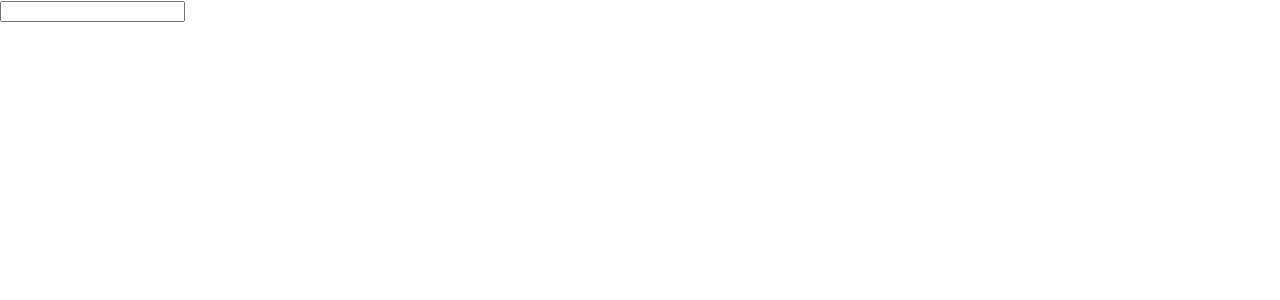
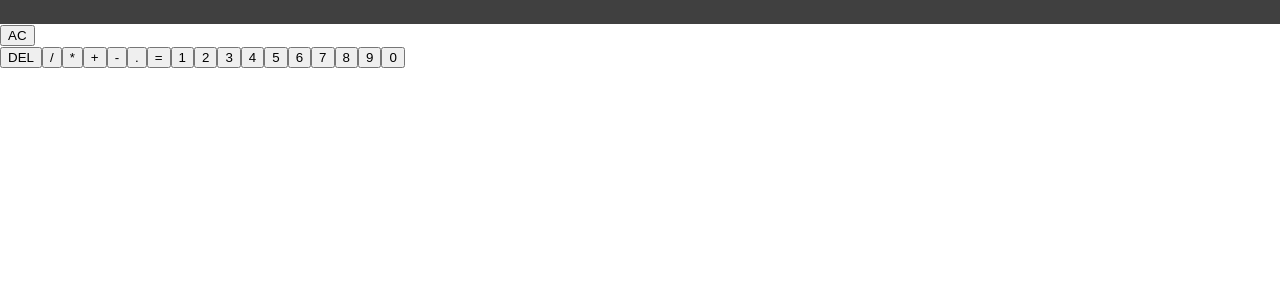
Before and after one commit to katredford/react_calc, a React (Create React App) app: page / in a window 1280 px wide. Shown: the top 300 px of the page. Built offline with nearby package versions, Linux system fonts and the light colour scheme.

Commit message:
add calculator buttons

```diff
--- a/src/App.js
+++ b/src/App.js
@@ -1,7 +1,7 @@
 
 import './App.css';
 import React, { useState, useReducer } from "react"
-import Todo from "./components/Todo/index.js"
+import "./style.css"
 
 export const ACTIONS = {
   ADD_TODO: "add-todo",
@@ -10,30 +10,10 @@
 }
 
 function reducer(todos, action) {
-  switch (action.type) {
-    case ACTIONS.ADD_TODO:
-      return [...todos, newTodo(action.payload.name)]
-    case ACTIONS.TOGGLE_TODO:
-      return todos.map(todo => {
-        if (todo.id === action.payload.id) {
-          return {...todo, complete: !todo.complete}
-        }
-        return todo
-      })
-    case ACTIONS.DELETE_TODO:
-      return todos.filter(todo => todo.id !== action.payload.id)
-    default:
-      return todos
 
-    // default:
-    //   return todos
-    }
   }
 
-function newTodo(name) {
 
-   return {id: Date.now(), name: name, complete: false}
-  }
 
 
 export function App() {
@@ -43,21 +23,38 @@
 
 
 
-  function handleSubmit(e) {
-    e.preventDefault()
-    dispatch({ type: ACTIONS.ADD_TODO, payload: {name: name} })
-    setName('')
-  }
-  console.log(todos)
   return (
     <>
-      <form onSubmit={handleSubmit}>
-        <input type="text" value={name}
-onChange={e => setName(e.target.value)} />
-      </form>
-      {todos.map(todo => {
-        return <Todo key={todo.id} todo={todo} dispatch={dispatch} />
-      })}
+         <div className="output">
+        <div className="previous-operand">
+
+        </div>
+        <div className="current-operand"></div>
+      </div>
+      <button
+        className="span-two"
+
+      >
+        AC
+      </button>
+      <div> </div>
+      <button>DEL</button>
+      <button>/</button>
+      <button>*</button>
+      <button>+</button>
+      <button>-</button>
+      <button>.</button>
+      <button>=</button>
+      <button>1</button>
+      <button>2</button>
+      <button>3</button>
+      <button>4</button>
+      <button>5</button>
+      <button>6</button>
+      <button>7</button>
+      <button>8</button>
+      <button>9</button>
+      <button>0</button>
     </>
   );
 }
--- /dev/null
+++ b/src/style.css
@@ -0,0 +1,21 @@
+.output {
+  grid-column: 1 / -1;
+  background-color: rgba(0, 0, 0, .75);
+  display: flex;
+  flex-direction: column;
+  align-items: flex-end;
+  justify-content: space-around;
+  padding: .75rem;
+  word-wrap: break-word;
+  word-break: break-all;
+}
+
+.output .previous-operand {
+  color: rgba(255, 255, 255, .75);
+  font-size: 1.5rem;
+}
+
+.output .current-operand {
+  color: white;
+  font-size: 2.5rem;
+}
```
Also changed, not shown: src/components/ReducerTwo/index.js (added, +30 -0 lines).
